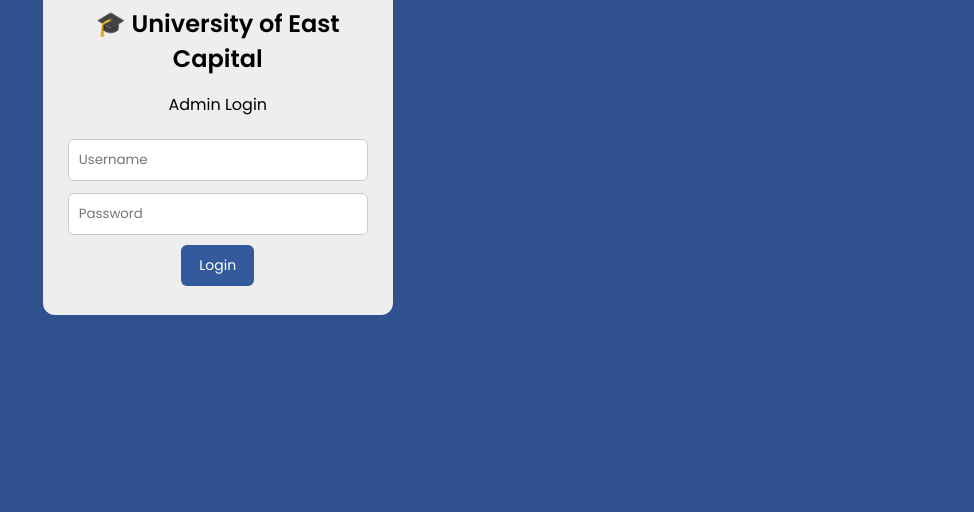
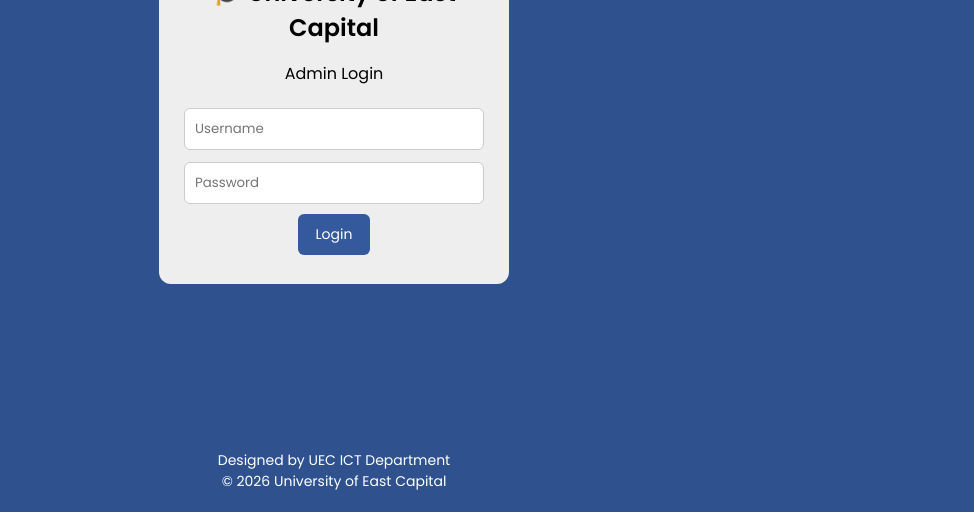
Before and after one commit to amrattiaewais69-gif/uec-result-system, a website: page public/admin.html in a window 1280 px wide. Shown: the part 288-800 px from the top of the page, without its empty margins (306-1280 px from the left). Drawn offline with Linux system fonts and the light colour scheme.

Commit message:
Fix admin page footer alignment to match other pages

```diff
--- a/public/admin.html
+++ b/public/admin.html
@@ -7,7 +7,7 @@
 <link href="https://fonts.googleapis.com/css2?family=Poppins:wght@300;400;600&display=swap" rel="stylesheet">
 <style>
 *{box-sizing:border-box;font-family:'Poppins',sans-serif;}
-body{margin:0;background:#2f528f;min-height:100vh;padding:20px;display:flex;justify-content:center;}
+body{margin:0;background:#2f528f;min-height:100vh;display:flex;align-items:center;justify-content:center;flex-direction:column;padding:20px;}
 .card{background:#eee;width:95%;max-width:1100px;border-radius:12px;padding:25px;text-align:center;}
 .card2{background:#eee;width:350px;border-radius:12px;padding:25px;text-align:center;margin:auto;}
 .logo{width:70px;margin-bottom:5px;}
```
